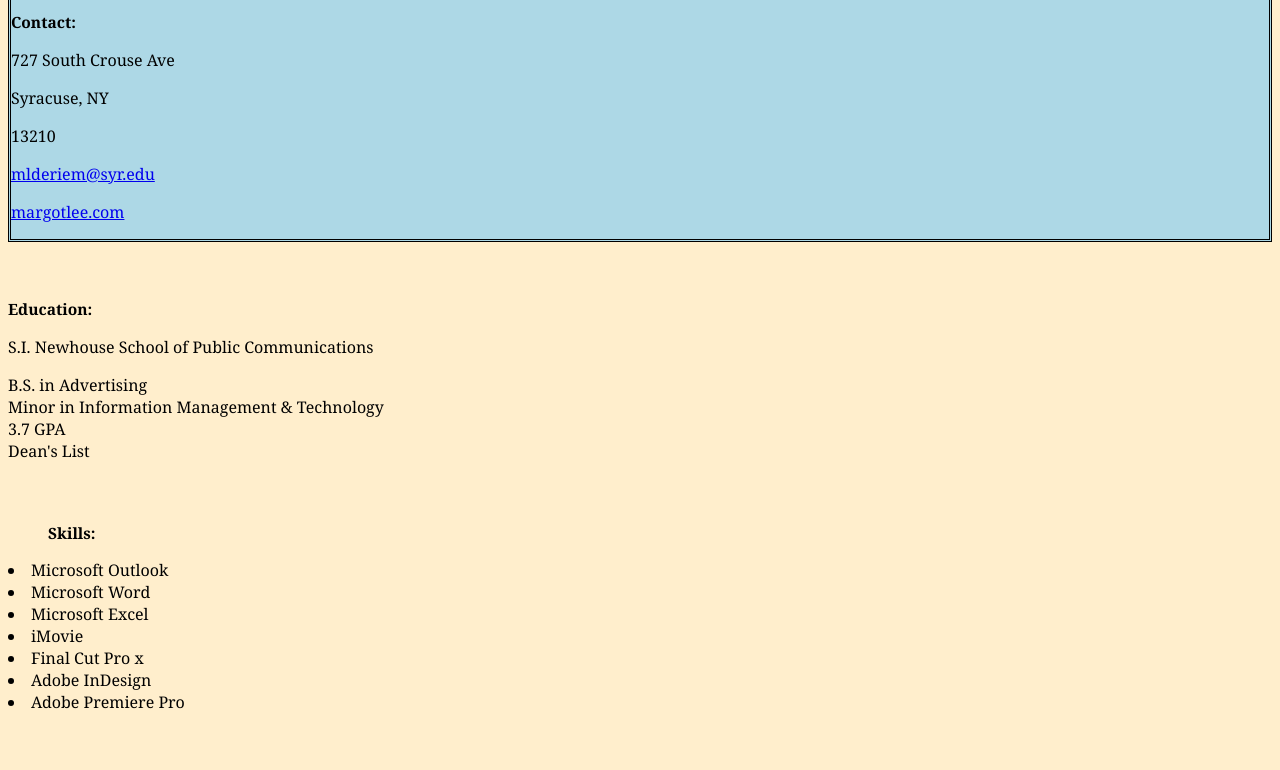
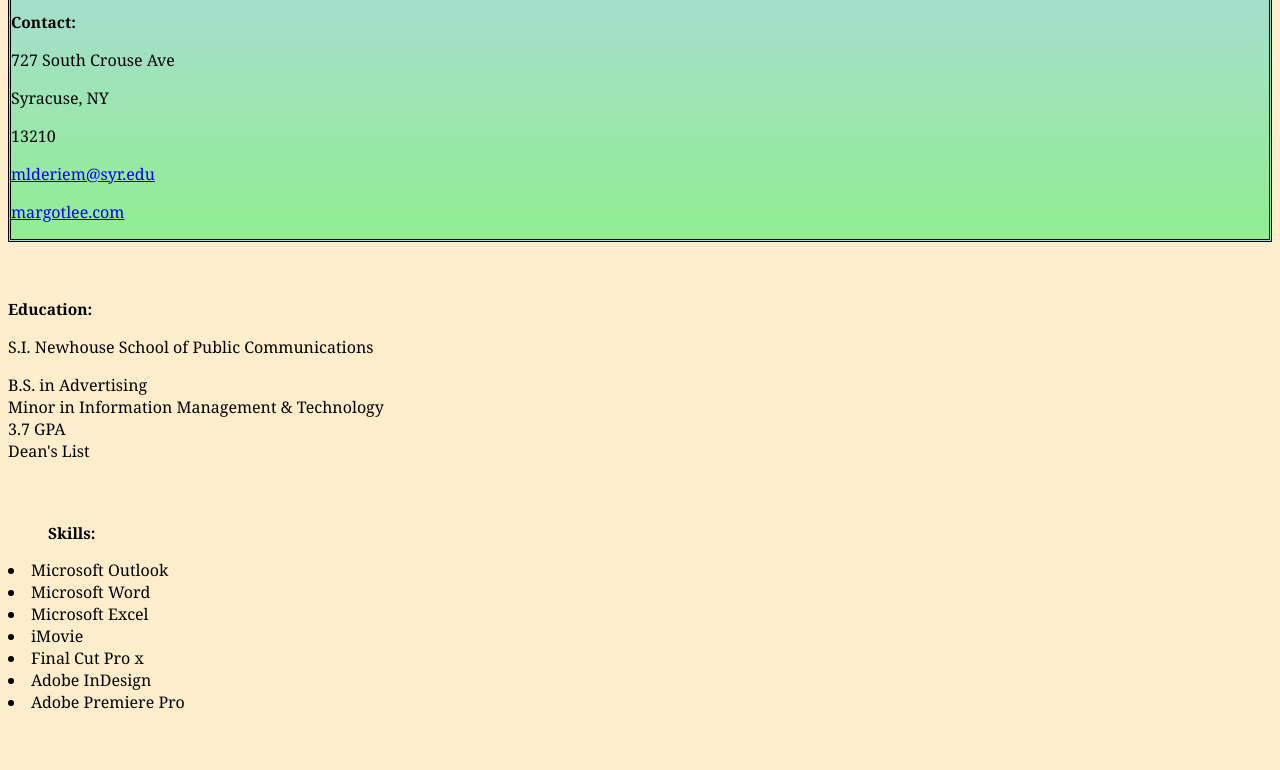
Before and after one commit to mlderiem/ist263-fall2019, a plain HTML site: page week-03/mlderiem-resume.html in a window 1280 px wide. Shown: the part 109-879 px from the top of the page. Drawn offline with Linux system fonts and the light colour scheme.

Commit message:
Update resume-css.css

```diff
--- a/week-03/resume-css.css
+++ b/week-03/resume-css.css
@@ -19,5 +19,5 @@ h2 {
 
  div {
      border-style: double;
-     background-color: lightblue;
+     background-image: linear-gradient(lightblue, lightgreen);
  }
```
